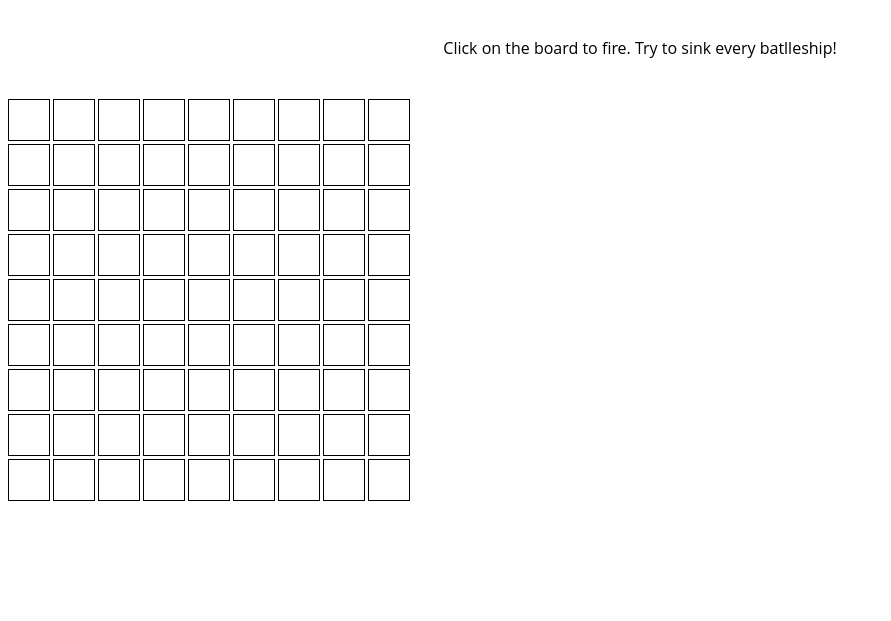
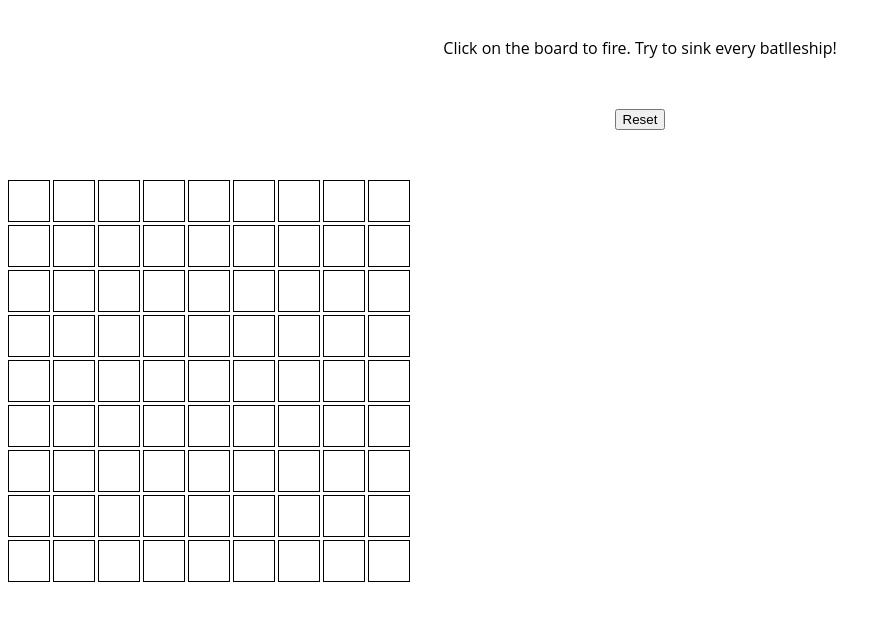
Before and after one commit to sdevgill/battleship, a plain HTML site: page index.html in a window 1280 px wide. Shown: the part 67-688 px from the top of the page, without its empty margins (0-891 px from the left). Drawn offline with Linux system fonts and the light colour scheme.

Commit message:
Implement reset button

```diff
--- a/assets/css/index.css
+++ b/assets/css/index.css
@@ -38,3 +38,8 @@
   padding: 10px;
   text-align: center;
 }
+
+#reset-game {
+  display: block;
+  margin: 50px auto;
+}
--- a/assets/js/index.js
+++ b/assets/js/index.js
@@ -1,8 +1,10 @@
 import Board from "./board.js";
 
 document.addEventListener("DOMContentLoaded", () => {
-  // Examine the grid of the game board in the browser console
-  // Create the UI of the game using HTML elements based on this grid
+  const h2 = document.querySelector("h2");
+  const resetButton = document.getElementById("reset-game");
+
+  let won = false;
   let board = new Board();
   console.log(board.grid);
 
@@ -11,6 +13,8 @@ document.addEventListener("DOMContentLoaded", () => {
     container.className = className;
     document.body.appendChild(container);
   }
+
+  createContainer('container');
 
   const createParagraph = (className, text) => {
     const paragraph = document.createElement("p");
@@ -31,16 +35,17 @@ document.addEventListener("DOMContentLoaded", () => {
     }
   }
 
+  createGrid(board.numRows, board.numCols);
+
   const hits = e => {
     if (!won) {
       const row = e.target.getAttribute("data-row");
       const col = e.target.getAttribute("data-col");
-      // Print the result of the hit to the console
       console.log(row, col);
       // console.log(board.makeHit(row, col));
       const hit = board.makeHit(row, col);
       const squareNum = createParagraph("square-num", board.grid[row][col]);
-      // If player clicks a square with no ship, change the color to red, else change the color to green with ship number
+
       if (hit === null) {
         e.target.style.backgroundColor = "red";
       } else if (hit !== null) {
@@ -53,27 +58,18 @@ document.addEventListener("DOMContentLoaded", () => {
         won = true;
       }
     }
-
   }
 
-  const h2 = document.querySelector("h2");
-  createContainer('container');
-  createGrid(board.numRows, board.numCols);
-
-  let won = false;
+  const resetGame = () => {
+    won = false;
+    h2.innerText = "";
+    board = new Board();
+    document.querySelector(".container").innerHTML = "";
+    createGrid(board.numRows, board.numCols);
+    console.log(board.grid);
+    // document.location.reload();
+  }
 
   document.addEventListener('click', hits);
-
+  resetButton.addEventListener('click', resetGame);
 });
-
-
-// Grid:
-// [null,    3, null, null, null, null, null, null, null]
-// [null,    3, null, null, null, null, null, null, null]
-// [null,    3,    3, null, null, null, null, null, null]
-// [null, null,    3, null,    5,    5,    5,    5,    5]
-// [null, null,    3, null, null, null, null, null, null]
-// [null,    4, null, null, null, null, null, null, null]
-// [null,    4, null, null, null, null, null, null, null]
-// [null,    4, null, null, null, null, null, null,    2]
-// [null,    4, null, null, null, null, null, null,    2]
--- a/index.html
+++ b/index.html
@@ -14,6 +14,7 @@
   <h1 class="title">Battleship</h1>
   <h2 class="game-status"></h2>
   <p class="game-info">Click on the board to fire. Try to sink every batlleship!</p>
+  <button id="reset-game">Reset</button>
 </body>
 
 </html>
```
